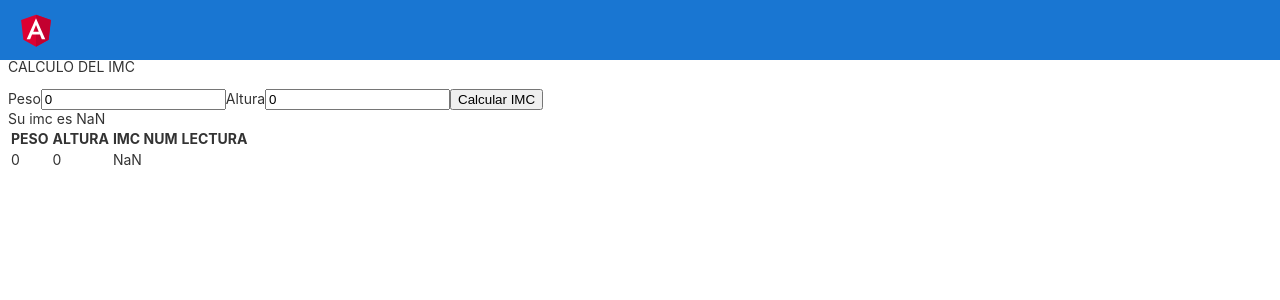
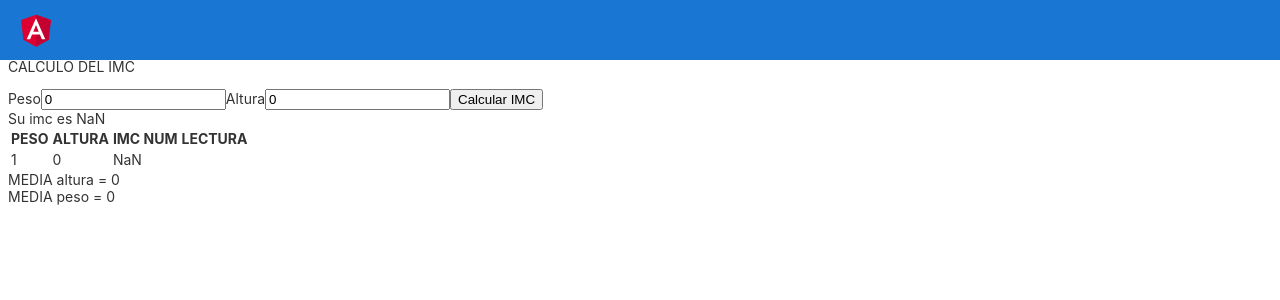
Before and after one commit to GranDuqueNew/angulares, an Angular app in the folder my-app/: page / in a window 1280 px wide. Both pictures are taken after a click on the button "Calcular IMC". Shown: the top 300 px of the page. Built offline with nearby package versions, Linux system fonts and the light colour scheme.

Commit message:
operadores funcionales

```diff
--- a/my-app/src/app/components/imc/imc.component.html
+++ b/my-app/src/app/components/imc/imc.component.html
@@ -28,4 +28,10 @@ Su imc es {{oimc.numerico}}
             </tr>
         </tbody>
     </table>
+    <div>
+        MEDIA altura =  {{mediaaltura}}
+    </div>
+    <div>
+        MEDIA peso =  {{mediapeso}}
+    </div>
 </div>
--- a/my-app/src/app/components/imc/imc.component.ts
+++ b/my-app/src/app/components/imc/imc.component.ts
@@ -10,7 +10,6 @@ import { TipoImc } from './tipo-imc';
 })
 export class ImcComponent implements OnInit {
 
-  //TODO:
   /**
    * Haced una APP que calcule el Índice de Masa Corporal de una persona
    * la fórmula es la siguiente:
@@ -42,6 +41,8 @@ export class ImcComponent implements OnInit {
   // imc:number;
   oimc:Imc;
   lista_imcs:Array<Imc>;
+  mediaaltura:number;
+  mediapeso:number;
 
   constructor() {
     // this.altura = 0;
@@ -49,6 +50,8 @@ export class ImcComponent implements OnInit {
     // this.imc = 0;
     this.oimc=new Imc();
     this.lista_imcs = new Array<Imc>();
+    this.mediaaltura=0;
+    this.mediapeso=0;
   }
 
   ngOnInit(): void {
@@ -73,7 +76,6 @@ export class ImcComponent implements OnInit {
   }
 
   obtenerMediaPeso (array_imcs:Array<Imc>):number
- //=>
   {
     let media: number =0;
     let total: number = 0;
@@ -88,10 +90,61 @@ export class ImcComponent implements OnInit {
 
   }
 
+  filtrarObesos (array_imcs:Array<Imc>):Array<Imc>
+  {
+    let array_obesos:Array<Imc>= new Array<Imc>();
+
+     array_obesos = array_imcs.filter (item_imc => item_imc.categoria==TipoImc.OBESO);
+
+
+    return array_obesos;
+  }
+
+  transformarMas1kg (array_imcs:Array<Imc>)
+  {
+    array_imcs.map(item_imc  => {
+      item_imc.peso=item_imc.peso+1;
+      return item_imc;
+    })
+  }
+
+  obtenerMediaAltura (array_imcs:Array<Imc>):number
+  {
+    let media: number =0;
+    let total: number = 0;
+
+    //sumo los valores - sumatorio /
+    //array_imcs.forEach(item_imc => total = total + item_imc.peso);
+    array_imcs.forEach(item_imc =>{total += item_imc.altura});
+    //divido entre el nº de elementos
+    media = total/array_imcs.length;
+
+    return media;
+
+  }
+
+  mostrarPorConsola (array:Array<Imc>)
+  {
+    array.forEach (/*function mostrar (itemimc)*/ (itemimc,i) => {
+      /*console.log("POS " + i);
+      console.log(itemimc.altura);
+      console.log(itemimc.peso);
+      console.log(itemimc.numerico);
+      console.log(itemimc.categoria);*/
+      console.log(`Posición ${i} ${itemimc.altura} ${itemimc.peso} ${itemimc.numerico} ${itemimc.categoria} ${itemimc.lectura}`);
+    });
+
+  }
+
+
+
   calcularIMC()
   {
     console.log("calcular imc boton tocado");
     this.oimc.numerico = this.oimc.peso / (this.oimc.altura*this.oimc.altura);
+    //casting de String a numero
+    this.oimc.numerico =+ this.oimc.numerico.toFixed(2);
+    //this.oimc.numerico = parseFloat(this.oimc.numerico.toFixed(2));
     if (this.oimc.numerico<16)
     {
       //desnutrido
@@ -127,17 +180,23 @@ export class ImcComponent implements OnInit {
     this.lista_imcs.push(nuevo_imc);
     //this.lista_imcs.push(this.oimc);
 
-    this.lista_imcs.forEach (/*function mostrar (itemimc)*/ (itemimc,i) => {
-      /*console.log("POS " + i);
-      console.log(itemimc.altura);
-      console.log(itemimc.peso);
-      console.log(itemimc.numerico);
-      console.log(itemimc.categoria);*/
-      console.log(`Posición ${i} ${itemimc.altura} ${itemimc.peso} ${itemimc.numerico} ${itemimc.categoria} ${itemimc.lectura}`);
-    });
+
+    this.mediaaltura = this.obtenerMediaAltura(this.lista_imcs);
+    this.mediaaltura =+ this.mediaaltura.toFixed(2);
+    this.mediapeso = this.obtenerMediaPeso(this.lista_imcs);
+    this.mediapeso =+ this.mediapeso.toFixed(2);
+    let array_obesos:Array<Imc> = this.filtrarObesos(this.lista_imcs);
+    console.log("Mostrando obesos");
+    this.mostrarPorConsola(array_obesos);
+    this.transformarMas1kg(this.lista_imcs);
+    console.log("Mostrando +1kg");
+    this.mostrarPorConsola(this.lista_imcs);
+
 
   }
 
+
+  //TODO:
   //forEach
   //map
   //filter
```
